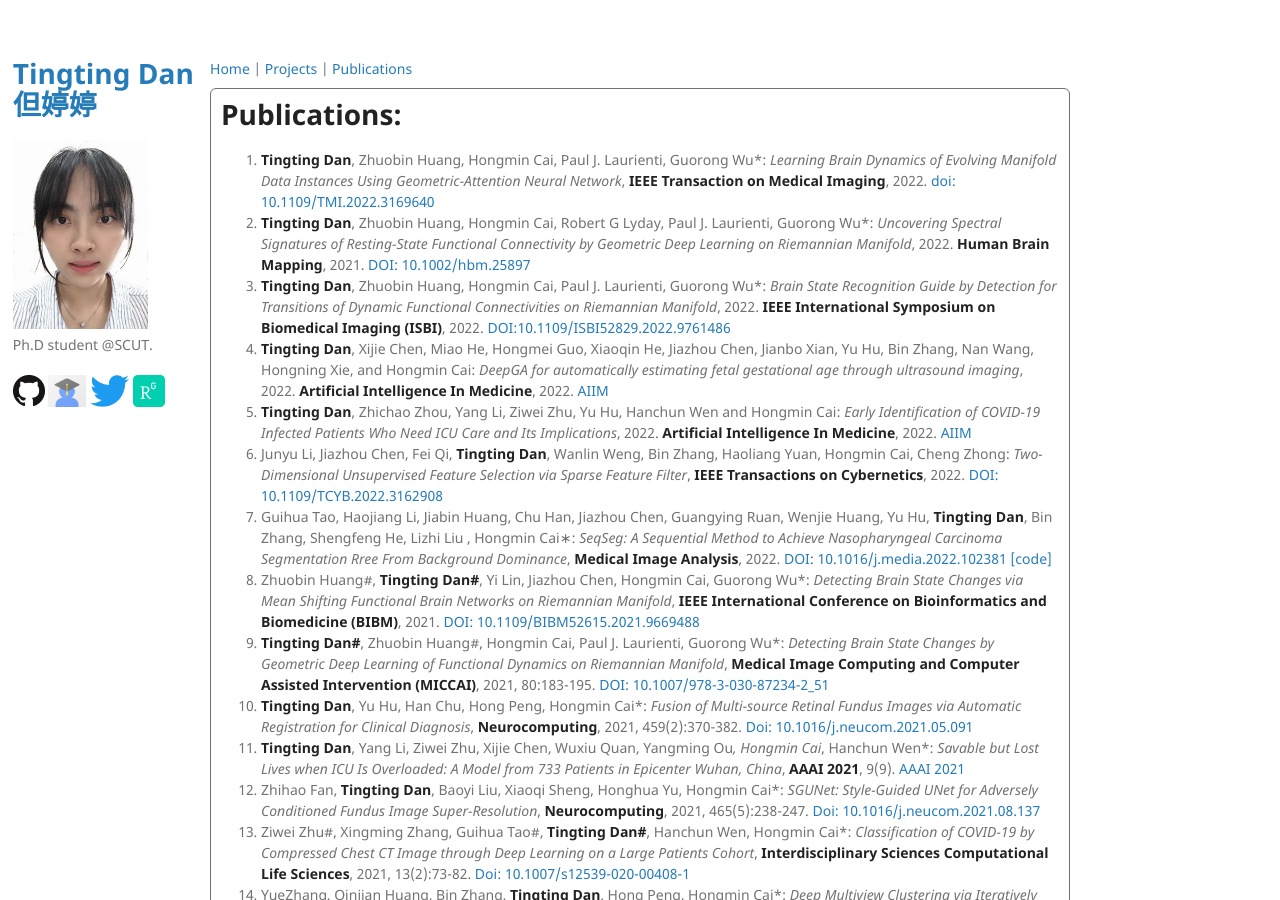
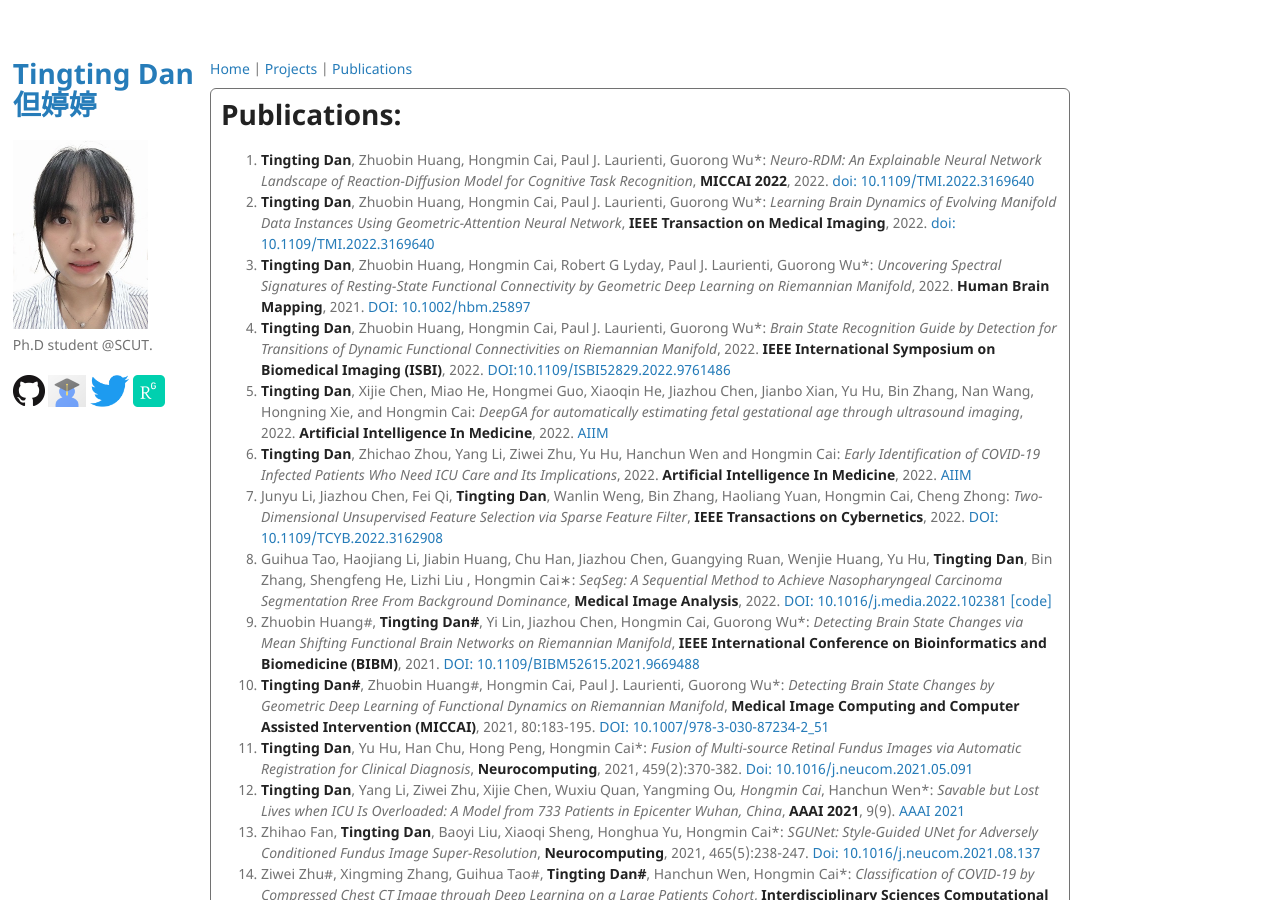
Before and after one commit to Dandy5721/dandy.github.io, a Jekyll site: the page built from publications.md, in a window 1280 px wide and 900 px high. Built offline with Jekyll 4.4.1, drawn with Linux system fonts in a browser that asks for light colours; our own code applies the rules of GitHub Pages for plain Markdown files.

Commit message:
Update publications.md

```diff
--- a/publications.md
+++ b/publications.md
@@ -4,29 +4,30 @@
 
 # Publications:
 
-1.  **Tingting Dan**, Zhuobin Huang, Hongmin Cai, Paul J. Laurienti, Guorong Wu*: _Learning Brain Dynamics of Evolving Manifold Data Instances Using Geometric-Attention Neural Network_, **IEEE Transaction on Medical Imaging**, 2022. [doi: 10.1109/TMI.2022.3169640](https://ieeexplore.ieee.org/document/9761822)
-2. **Tingting Dan**, Zhuobin Huang, Hongmin Cai, Robert G Lyday, Paul J. Laurienti, Guorong Wu*: _Uncovering Spectral Signatures of Resting-State Functional Connectivity by Geometric Deep Learning on Riemannian Manifold_, 2022. **Human Brain Mapping**, 2021. [DOI: 10.1002/hbm.25897](https://onlinelibrary.wiley.com/doi/10.1002/hbm.25897)
-3. **Tingting Dan**, Zhuobin Huang, Hongmin Cai, Paul J. Laurienti, Guorong Wu*: _Brain State Recognition Guide by Detection for Transitions of Dynamic Functional Connectivities on Riemannian Manifold_, 2022. **IEEE International Symposium on Biomedical Imaging (ISBI)**, 2022. [DOI:10.1109/ISBI52829.2022.9761486](https://ieeexplore.ieee.org/stamp/stamp.jsp?tp=&arnumber=9761486)
-4. **Tingting Dan**, Xijie Chen, Miao He, Hongmei Guo, Xiaoqin He, Jiazhou Chen, Jianbo Xian, Yu Hu, Bin Zhang, Nan Wang, Hongning Xie, and Hongmin Cai: _DeepGA for automatically estimating fetal gestational age through ultrasound imaging_, 2022. **Artificial Intelligence In Medicine**, 2022. [AIIM](https://arxiv.org/abs/2106.15113)
-5. **Tingting Dan**, Zhichao Zhou, Yang Li, Ziwei Zhu, Yu Hu, Hanchun Wen and Hongmin Cai: _Early Identification of COVID-19 Infected Patients Who Need ICU Care and Its Implications_, 2022. **Artificial Intelligence In Medicine**, 2022. [AIIM](https://arxiv.org/abs/2106.15113)
-6. Junyu Li, Jiazhou Chen, Fei Qi, **Tingting Dan**, Wanlin Weng, Bin Zhang, Haoliang Yuan, Hongmin Cai, Cheng Zhong: _Two-Dimensional Unsupervised Feature Selection via Sparse Feature Filter_, **IEEE Transactions on Cybernetics**, 2022. [DOI: 10.1109/TCYB.2022.3162908](https://ieeexplore.ieee.org/document/9754711)
-7. Guihua Tao, Haojiang Li, Jiabin Huang, Chu Han, Jiazhou Chen, Guangying Ruan, Wenjie Huang, Yu Hu, **Tingting Dan**, Bin Zhang, Shengfeng He, Lizhi Liu , Hongmin Cai∗: _SeqSeg: A Sequential Method to Achieve Nasopharyngeal Carcinoma Segmentation Rree From Background Dominance_, **Medical Image Analysis**, 2022. [DOI: 10.1016/j.media.2022.102381](https://www.sciencedirect.com/science/article/abs/pii/S1361841522000330) [[code]](https://github.com/Chrisa142857/You-Only-Look-Cytopathology-Once)
-8.  Zhuobin Huang#, **Tingting Dan#**, Yi Lin, Jiazhou Chen, Hongmin Cai, Guorong Wu*: _Detecting Brain State Changes via Mean Shifting Functional Brain Networks on Riemannian Manifold_, **IEEE International Conference on Bioinformatics and Biomedicine (BIBM)**, 2021. [DOI: 10.1109/BIBM52615.2021.9669488](https://ieeexplore.ieee.org/document/9669488/)
-9. **Tingting Dan#**, Zhuobin Huang#, Hongmin Cai, Paul J. Laurienti, Guorong Wu*: _Detecting Brain State Changes by Geometric Deep Learning of Functional Dynamics on Riemannian Manifold_, **Medical Image Computing and Computer Assisted Intervention (MICCAI)**, 2021, 80:183-195. [DOI: 10.1007/978-3-030-87234-2_51](https://dl.acm.org/doi/abs/10.1007/978-3-030-87234-2_51)
-10.  **Tingting Dan**, Yu Hu, Han Chu, Hong Peng, Hongmin Cai*: _Fusion of Multi-source Retinal Fundus Images via Automatic Registration for Clinical Diagnosis_, **Neurocomputing**, 2021, 459(2):370-382. [Doi: 10.1016/j.neucom.2021.05.091](sciencedirect.com/science/article/abs/pii/S0925231221008547)
-11.  **Tingting Dan**, Yang Li, Ziwei Zhu, Xijie Chen, Wuxiu Quan, Yangming Ou*, Hongmin Cai*, Hanchun Wen*: _Savable but Lost Lives when ICU Is Overloaded: A Model from 733 Patients in Epicenter Wuhan, China_, **AAAI 2021**, 9(9). [AAAI 2021](https://ojs.aaai.org/index.php/AAAI/article/view/16612)
-12.  Zhihao Fan, **Tingting Dan**, Baoyi Liu, Xiaoqi Sheng, Honghua Yu, Hongmin Cai*: _SGUNet: Style-Guided UNet for Adversely Conditioned Fundus Image Super-Resolution_, **Neurocomputing**, 2021, 465(5):238-247. [Doi: 10.1016/j.neucom.2021.08.137](sciencedirect.com/science/article/abs/pii/S0925231221013485)
-13.   Ziwei Zhu#, Xingming Zhang, Guihua Tao#, **Tingting Dan#**, Hanchun Wen, Hongmin Cai*: _Classification of COVID-19 by Compressed Chest CT Image through Deep Learning on a Large Patients Cohort_, **Interdisciplinary Sciences Computational Life Sciences**, 2021, 13(2):73-82. [Doi: 10.1007/s12539-020-00408-1](https://link.springer.com/article/10.1007/s12539-020-00408-1)
-14.  YueZhang, Qinjian Huang, Bin Zhang, **Tingting Dan**, Hong Peng, Hongmin Cai*: _Deep Multiview Clustering via Iteratively Self-Supervised Universal and Specific Space Learning_, **IEEE Transactions on Cybernetics**, 2021, 99(2):1-13. [Doi:10.1109/TCYB.2021.3086153](https://ieeexplore.ieee.org/document/9468890/)
-15.  **Tingting Dan**, Yang Li, Xijie Chen, Wuxiu Quan, Hongmin Cai*, Yangming Ou*: _Machine Learning to Predict ICU Admission, ICU Mortality and Survivors’ Length of Stay Among COVID-19 Patients: Toward Optimal Allocation of ICU Resources._, **IEEE International Conference on Bioinformatics and Biomedicine (BIBM)**, 2020. [Doi: 10.1109/BIBM49941.2020.9313292](https://ieeexplore.ieee.org/document/9313292)
-16.  **Tingting Dan**, Yu Hu, Zhihao Fan, Hong Peng, Hongmin Cai*: _Reconstruction of 3D Retina from Multi-viewed Stereo Fundus Images via Dynamic Registration_, **IEEE International Conference on Bioinformatics and Biomedicine (BIBM)**, 2020. [Doi: 10.1109/BIBM49941.2020.9313171](https://ieeexplore.ieee.org/document/9313171)
-17.  Yang Li, Hong Peng, **Tingting Dan**, Yu Hu, Guihua Tao, Hongmin Cai*: _Coarse-to-fine Nasopharyngeal Carcinoma Segmentation in MRI via Multi-stage Rendering_, **IEEE International Conference on Bioinformatics and Biomedicine (BIBM)**, 2020. [Doi: 10.1109/BIBM49941.2020.9313574](https://ieeexplore.ieee.org/document/9313574)
-18.  Xijie Chen, Miao He, **Tingting Dan**, Nan Wang, Hongmin Cai*, Hongning Xie*: _Automatic Measurements of Fetal Lateral Ventricles in 2D Ultrasound Images Using Deep Learning_, **Frontiers in Neurology**, 2020. [Doi: 10.3389/fneur.2020.00526](https://www.frontiersin.org/articles/10.3389/fneur.2020.00526/full)
-19.  Qinjian Huang, Yue Zhang, Hong Peng, **Tingting Dan**, Wanlin Weng, Hongmin Cai*: _Deep Subspace Clustering to Achieve Jointly Latent Feature Extraction and Discriminative Learning_, **Neurocomputing**, 2020, 404(3). [Doi: 10.1016/j.neucom.2020.04.120](https://www.researchgate.net/publication/341262461_Deep_Subspace_Clustering_to_Achieve_Jointly_Latent_Feature_Extraction_and_Discriminative_Learning)
-20.  Zhihao Fan, **Tingting Dan**, Honghua Yu, Hongmin Cai*, Hongning Xie*: _Single Fundus Image Super-Resolution Via Cascaded Channel-Wise Attention Network_, **IEEE Engineering in Medicine and Biology Society**, 2020. [Doi: 10.1109/EMBC44109.2020.9176428](https://ieeexplore.ieee.org/document/9176428)
-21.  Fei Song, **Tingting Dan#**, Yang Yang*, Kun Yang, Hongning Xie*: _Small UAV Based Multi-temporal Change Detection for Monitoring Cultivated Land Cover Changes in Mountainous Terrain_, **Remote Sensing Letters**, 2019, 10(6):573-582. [Doi: 10.1080/2150704X.2019.1576949](https://www.tandfonline.com/doi/abs/10.1080/2150704X.2019.1576949)
-22.  **Tingting Dan**, Yang Yang*, Lin Xing*, et al.: _Multifeature Energy Optimization Framework and Parameter Adjustment-based Nonrigid Point Set Registration_, **Journal of Applied Remote Sensing**, 2018, 12(3):12-27. [Doi: 10.1117/1.JRS.12.035006](https://www.spiedigitallibrary.org/journals/journal-of-applied-remote-sensing/volume-12/issue-3/035006/Multifeature-energy-optimization-framework-and-parameter-adjustment-based-nonrigid-point/10.1117/1.JRS.12.035006.short?SSO=1)
-23.  Zhuoqian Yang, **Tingting Dan***, Yang Yang*: _Multi-temporal Remote Sensing Image Registration Using Deep Convolutional Features_, **IEEE ACCESS**, 2018. [Doi: 10.1109/ACCESS.2018.2853100](https://ieeexplore.ieee.org/document/8404075)
-24.  Fei Song, Mengya Li, Yang Yang, Kun Yang, Xueyan Gao, **Tingting Dan**: _Small UAV Based Multi-Viewpoint Image Registration for Monitoring Cultivated Land Changes in Mountainous Terrain_, **International Journal of Remote Sensing**, 2018 39(21):1-24. [Doi: 10.1080/01431161.2018.1516051](https://www.tandfonline.com/doi/abs/10.1080/01431161.2018.1516051?journalCode=tres20)
-25.  **Tingting Dan**, Xinang Liu, Yang Yang*, Lin Xing*: _Mixture Feature Based Multi-temporal Unstructured Road Image Registration_, **IEEE International Conference on Electronic Measurement & Instruments**, 2017. [Doi: 10.1109/ICEMI.2017.8265888](https://ieeexplore.ieee.org/document/8265888)
+1.   **Tingting Dan**, Zhuobin Huang, Hongmin Cai, Paul J. Laurienti, Guorong Wu*: _Neuro-RDM: An Explainable Neural Network Landscape of Reaction-Diffusion Model for Cognitive Task Recognition_, **MICCAI 2022**, 2022. [doi: 10.1109/TMI.2022.3169640](https://ieeexplore.ieee.org/document/9761822)
+2.  **Tingting Dan**, Zhuobin Huang, Hongmin Cai, Paul J. Laurienti, Guorong Wu*: _Learning Brain Dynamics of Evolving Manifold Data Instances Using Geometric-Attention Neural Network_, **IEEE Transaction on Medical Imaging**, 2022. [doi: 10.1109/TMI.2022.3169640](https://ieeexplore.ieee.org/document/9761822)
+3. **Tingting Dan**, Zhuobin Huang, Hongmin Cai, Robert G Lyday, Paul J. Laurienti, Guorong Wu*: _Uncovering Spectral Signatures of Resting-State Functional Connectivity by Geometric Deep Learning on Riemannian Manifold_, 2022. **Human Brain Mapping**, 2021. [DOI: 10.1002/hbm.25897](https://onlinelibrary.wiley.com/doi/10.1002/hbm.25897)
+4. **Tingting Dan**, Zhuobin Huang, Hongmin Cai, Paul J. Laurienti, Guorong Wu*: _Brain State Recognition Guide by Detection for Transitions of Dynamic Functional Connectivities on Riemannian Manifold_, 2022. **IEEE International Symposium on Biomedical Imaging (ISBI)**, 2022. [DOI:10.1109/ISBI52829.2022.9761486](https://ieeexplore.ieee.org/stamp/stamp.jsp?tp=&arnumber=9761486)
+5. **Tingting Dan**, Xijie Chen, Miao He, Hongmei Guo, Xiaoqin He, Jiazhou Chen, Jianbo Xian, Yu Hu, Bin Zhang, Nan Wang, Hongning Xie, and Hongmin Cai: _DeepGA for automatically estimating fetal gestational age through ultrasound imaging_, 2022. **Artificial Intelligence In Medicine**, 2022. [AIIM](https://arxiv.org/abs/2106.15113)
+6. **Tingting Dan**, Zhichao Zhou, Yang Li, Ziwei Zhu, Yu Hu, Hanchun Wen and Hongmin Cai: _Early Identification of COVID-19 Infected Patients Who Need ICU Care and Its Implications_, 2022. **Artificial Intelligence In Medicine**, 2022. [AIIM](https://arxiv.org/abs/2106.15113)
+7. Junyu Li, Jiazhou Chen, Fei Qi, **Tingting Dan**, Wanlin Weng, Bin Zhang, Haoliang Yuan, Hongmin Cai, Cheng Zhong: _Two-Dimensional Unsupervised Feature Selection via Sparse Feature Filter_, **IEEE Transactions on Cybernetics**, 2022. [DOI: 10.1109/TCYB.2022.3162908](https://ieeexplore.ieee.org/document/9754711)
+8. Guihua Tao, Haojiang Li, Jiabin Huang, Chu Han, Jiazhou Chen, Guangying Ruan, Wenjie Huang, Yu Hu, **Tingting Dan**, Bin Zhang, Shengfeng He, Lizhi Liu , Hongmin Cai∗: _SeqSeg: A Sequential Method to Achieve Nasopharyngeal Carcinoma Segmentation Rree From Background Dominance_, **Medical Image Analysis**, 2022. [DOI: 10.1016/j.media.2022.102381](https://www.sciencedirect.com/science/article/abs/pii/S1361841522000330) [[code]](https://github.com/Chrisa142857/You-Only-Look-Cytopathology-Once)
+9.  Zhuobin Huang#, **Tingting Dan#**, Yi Lin, Jiazhou Chen, Hongmin Cai, Guorong Wu*: _Detecting Brain State Changes via Mean Shifting Functional Brain Networks on Riemannian Manifold_, **IEEE International Conference on Bioinformatics and Biomedicine (BIBM)**, 2021. [DOI: 10.1109/BIBM52615.2021.9669488](https://ieeexplore.ieee.org/document/9669488/)
+10. **Tingting Dan#**, Zhuobin Huang#, Hongmin Cai, Paul J. Laurienti, Guorong Wu*: _Detecting Brain State Changes by Geometric Deep Learning of Functional Dynamics on Riemannian Manifold_, **Medical Image Computing and Computer Assisted Intervention (MICCAI)**, 2021, 80:183-195. [DOI: 10.1007/978-3-030-87234-2_51](https://dl.acm.org/doi/abs/10.1007/978-3-030-87234-2_51)
+11.  **Tingting Dan**, Yu Hu, Han Chu, Hong Peng, Hongmin Cai*: _Fusion of Multi-source Retinal Fundus Images via Automatic Registration for Clinical Diagnosis_, **Neurocomputing**, 2021, 459(2):370-382. [Doi: 10.1016/j.neucom.2021.05.091](sciencedirect.com/science/article/abs/pii/S0925231221008547)
+12.  **Tingting Dan**, Yang Li, Ziwei Zhu, Xijie Chen, Wuxiu Quan, Yangming Ou*, Hongmin Cai*, Hanchun Wen*: _Savable but Lost Lives when ICU Is Overloaded: A Model from 733 Patients in Epicenter Wuhan, China_, **AAAI 2021**, 9(9). [AAAI 2021](https://ojs.aaai.org/index.php/AAAI/article/view/16612)
+13.  Zhihao Fan, **Tingting Dan**, Baoyi Liu, Xiaoqi Sheng, Honghua Yu, Hongmin Cai*: _SGUNet: Style-Guided UNet for Adversely Conditioned Fundus Image Super-Resolution_, **Neurocomputing**, 2021, 465(5):238-247. [Doi: 10.1016/j.neucom.2021.08.137](sciencedirect.com/science/article/abs/pii/S0925231221013485)
+14.   Ziwei Zhu#, Xingming Zhang, Guihua Tao#, **Tingting Dan#**, Hanchun Wen, Hongmin Cai*: _Classification of COVID-19 by Compressed Chest CT Image through Deep Learning on a Large Patients Cohort_, **Interdisciplinary Sciences Computational Life Sciences**, 2021, 13(2):73-82. [Doi: 10.1007/s12539-020-00408-1](https://link.springer.com/article/10.1007/s12539-020-00408-1)
+15.  YueZhang, Qinjian Huang, Bin Zhang, **Tingting Dan**, Hong Peng, Hongmin Cai*: _Deep Multiview Clustering via Iteratively Self-Supervised Universal and Specific Space Learning_, **IEEE Transactions on Cybernetics**, 2021, 99(2):1-13. [Doi:10.1109/TCYB.2021.3086153](https://ieeexplore.ieee.org/document/9468890/)
+16.  **Tingting Dan**, Yang Li, Xijie Chen, Wuxiu Quan, Hongmin Cai*, Yangming Ou*: _Machine Learning to Predict ICU Admission, ICU Mortality and Survivors’ Length of Stay Among COVID-19 Patients: Toward Optimal Allocation of ICU Resources._, **IEEE International Conference on Bioinformatics and Biomedicine (BIBM)**, 2020. [Doi: 10.1109/BIBM49941.2020.9313292](https://ieeexplore.ieee.org/document/9313292)
+17.  **Tingting Dan**, Yu Hu, Zhihao Fan, Hong Peng, Hongmin Cai*: _Reconstruction of 3D Retina from Multi-viewed Stereo Fundus Images via Dynamic Registration_, **IEEE International Conference on Bioinformatics and Biomedicine (BIBM)**, 2020. [Doi: 10.1109/BIBM49941.2020.9313171](https://ieeexplore.ieee.org/document/9313171)
+18.  Yang Li, Hong Peng, **Tingting Dan**, Yu Hu, Guihua Tao, Hongmin Cai*: _Coarse-to-fine Nasopharyngeal Carcinoma Segmentation in MRI via Multi-stage Rendering_, **IEEE International Conference on Bioinformatics and Biomedicine (BIBM)**, 2020. [Doi: 10.1109/BIBM49941.2020.9313574](https://ieeexplore.ieee.org/document/9313574)
+19.  Xijie Chen, Miao He, **Tingting Dan**, Nan Wang, Hongmin Cai*, Hongning Xie*: _Automatic Measurements of Fetal Lateral Ventricles in 2D Ultrasound Images Using Deep Learning_, **Frontiers in Neurology**, 2020. [Doi: 10.3389/fneur.2020.00526](https://www.frontiersin.org/articles/10.3389/fneur.2020.00526/full)
+20.  Qinjian Huang, Yue Zhang, Hong Peng, **Tingting Dan**, Wanlin Weng, Hongmin Cai*: _Deep Subspace Clustering to Achieve Jointly Latent Feature Extraction and Discriminative Learning_, **Neurocomputing**, 2020, 404(3). [Doi: 10.1016/j.neucom.2020.04.120](https://www.researchgate.net/publication/341262461_Deep_Subspace_Clustering_to_Achieve_Jointly_Latent_Feature_Extraction_and_Discriminative_Learning)
+21.  Zhihao Fan, **Tingting Dan**, Honghua Yu, Hongmin Cai*, Hongning Xie*: _Single Fundus Image Super-Resolution Via Cascaded Channel-Wise Attention Network_, **IEEE Engineering in Medicine and Biology Society**, 2020. [Doi: 10.1109/EMBC44109.2020.9176428](https://ieeexplore.ieee.org/document/9176428)
+22.  Fei Song, **Tingting Dan#**, Yang Yang*, Kun Yang, Hongning Xie*: _Small UAV Based Multi-temporal Change Detection for Monitoring Cultivated Land Cover Changes in Mountainous Terrain_, **Remote Sensing Letters**, 2019, 10(6):573-582. [Doi: 10.1080/2150704X.2019.1576949](https://www.tandfonline.com/doi/abs/10.1080/2150704X.2019.1576949)
+23.  **Tingting Dan**, Yang Yang*, Lin Xing*, et al.: _Multifeature Energy Optimization Framework and Parameter Adjustment-based Nonrigid Point Set Registration_, **Journal of Applied Remote Sensing**, 2018, 12(3):12-27. [Doi: 10.1117/1.JRS.12.035006](https://www.spiedigitallibrary.org/journals/journal-of-applied-remote-sensing/volume-12/issue-3/035006/Multifeature-energy-optimization-framework-and-parameter-adjustment-based-nonrigid-point/10.1117/1.JRS.12.035006.short?SSO=1)
+24.  Zhuoqian Yang, **Tingting Dan***, Yang Yang*: _Multi-temporal Remote Sensing Image Registration Using Deep Convolutional Features_, **IEEE ACCESS**, 2018. [Doi: 10.1109/ACCESS.2018.2853100](https://ieeexplore.ieee.org/document/8404075)
+25.  Fei Song, Mengya Li, Yang Yang, Kun Yang, Xueyan Gao, **Tingting Dan**: _Small UAV Based Multi-Viewpoint Image Registration for Monitoring Cultivated Land Changes in Mountainous Terrain_, **International Journal of Remote Sensing**, 2018 39(21):1-24. [Doi: 10.1080/01431161.2018.1516051](https://www.tandfonline.com/doi/abs/10.1080/01431161.2018.1516051?journalCode=tres20)
+26.  **Tingting Dan**, Xinang Liu, Yang Yang*, Lin Xing*: _Mixture Feature Based Multi-temporal Unstructured Road Image Registration_, **IEEE International Conference on Electronic Measurement & Instruments**, 2017. [Doi: 10.1109/ICEMI.2017.8265888](https://ieeexplore.ieee.org/document/8265888)
 > *: Corresponding Author; # indicates equal contribution.
```
